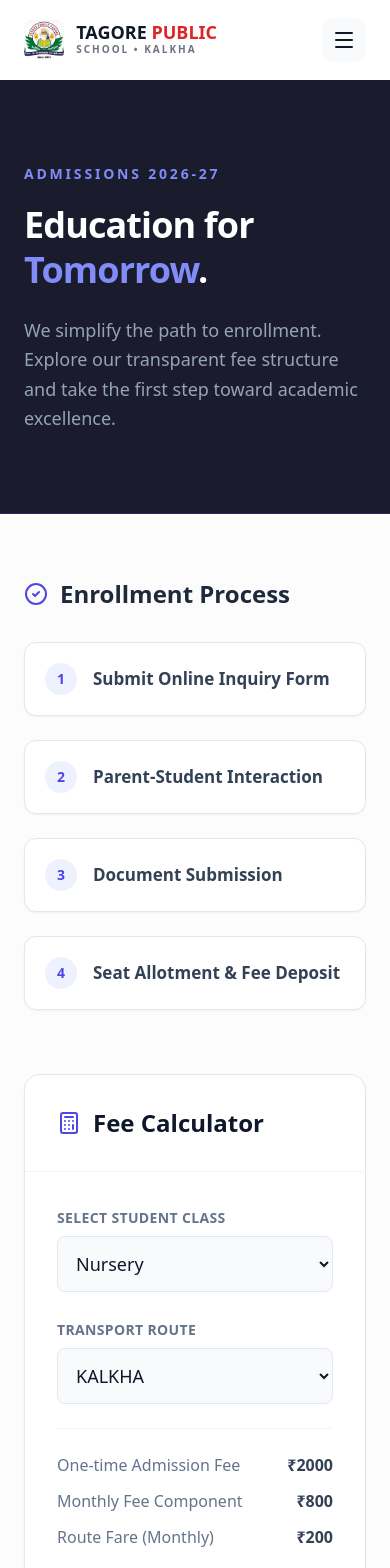
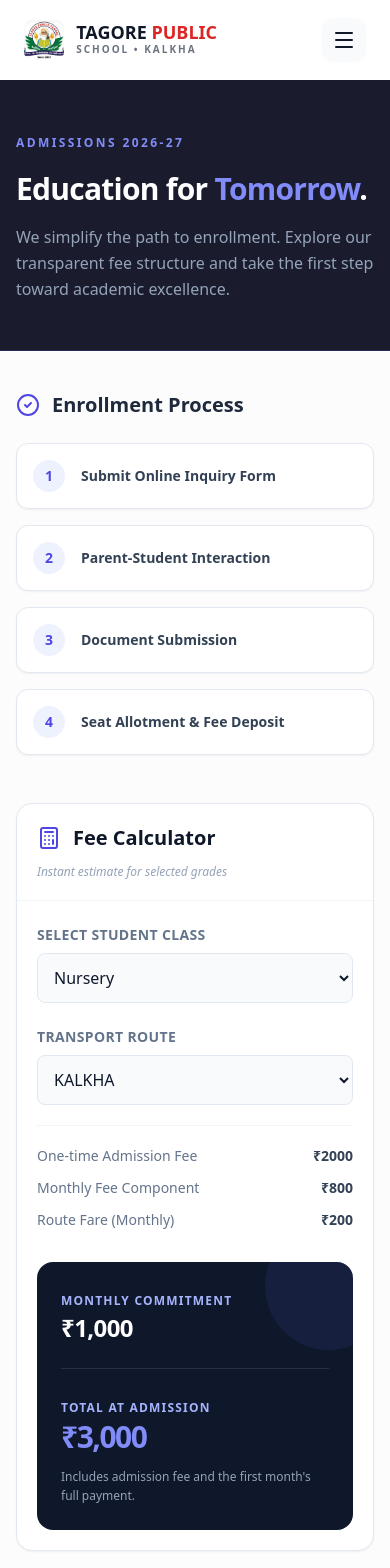
Before and after one commit to Percl0us/school-website, a React (Vite) app: page /admissions in a window 390 px wide. Shown: the top 1568 px of the page. Built offline with nearby package versions, Linux system fonts and the light colour scheme.

Commit message:
fixed responsiveness issues

```diff
--- a/src/components/Navbar/Navbar.jsx
+++ b/src/components/Navbar/Navbar.jsx
@@ -1,4 +1,4 @@
-import { useState, useEffect } from "react";
+import { useState, useEffect, useRef } from "react";
 import { Link, useNavigate, useLocation } from "react-router-dom";
 import { Menu, X, User, ChevronRight } from "lucide-react";
 import logo from "../../assets/images/logo.jpg";
@@ -7,6 +7,8 @@ import { useStudent } from "../../context/StudentContext";
 export default function Navbar() {
   const [isOpen, setIsOpen] = useState(false);
   const [scrolled, setScrolled] = useState(false);
+  const [navbarHeight, setNavbarHeight] = useState(80); // default h-20 = 80px
+  const navRef = useRef(null);
   const navigate = useNavigate();
   const location = useLocation();
   const { studentSession } = useStudent();
@@ -16,6 +18,16 @@ export default function Navbar() {
     const handleScroll = () => setScrolled(window.scrollY > 20);
     window.addEventListener("scroll", handleScroll);
     return () => window.removeEventListener("scroll", handleScroll);
+  }, []);
+
+  // Track navbar height for mobile overlay positioning
+  useEffect(() => {
+    if (!navRef.current) return;
+    const updateHeight = () => setNavbarHeight(navRef.current.offsetHeight);
+    updateHeight();
+    const resizeObserver = new ResizeObserver(updateHeight);
+    resizeObserver.observe(navRef.current);
+    return () => resizeObserver.disconnect();
   }, []);
 
   const navLinks = [
@@ -35,6 +47,7 @@ export default function Navbar() {
 
   return (
     <nav
+      ref={navRef}
       className={`w-full sticky top-0 z-[100] transition-all duration-300 ${
         scrolled
           ? "bg-white/80 backdrop-blur-lg shadow-lg h-16"
@@ -45,19 +58,25 @@ export default function Navbar() {
         {/* Logo Section */}
         <Link to="/" className="flex items-center gap-3 shrink-0 group">
           <div className="relative">
-            <img src={logo} alt="Logo" className="h-10 md:h-12 w-auto rounded-lg transition-transform group-hover:scale-105" />
+            <img
+              src={logo}
+              alt="Logo"
+              className="h-10 md:h-12 w-auto rounded-lg transition-transform group-hover:scale-105"
+            />
             <div className="absolute inset-0 rounded-lg shadow-inner pointer-events-none" />
           </div>
           <div className="flex flex-col">
             <span className="text-lg md:text-xl font-black text-gray-900 leading-none group-hover:text-blue-700 transition-colors">
               TAGORE <span className="text-red-600">PUBLIC</span>
             </span>
-            <span className="text-[10px] font-bold tracking-[0.2em] text-gray-500 uppercase">School • Kalkha</span>
+            <span className="text-[10px] font-bold tracking-[0.2em] text-gray-500 uppercase">
+              School • Kalkha
+            </span>
           </div>
         </Link>
 
-        {/* Desktop Navigation */}
-        <div className="hidden xl:flex items-center gap-1">
+        {/* Desktop Navigation - now shows from lg (1024px) */}
+        <div className="hidden lg:flex items-center gap-1">
           {navLinks.map((link) => {
             const isActive = location.pathname === link.path;
             return (
@@ -67,7 +86,9 @@ export default function Navbar() {
                 className={`px-4 py-2 text-sm font-bold transition-all duration-200 rounded-xl relative group ${
                   isActive
                     ? "text-blue-700 bg-blue-50"
-                    : link.highlight ? "text-blue-600 hover:text-blue-700" : "text-gray-600 hover:text-gray-900 hover:bg-gray-50"
+                    : link.highlight
+                    ? "text-blue-600 hover:text-blue-700"
+                    : "text-gray-600 hover:text-gray-900 hover:bg-gray-50"
                 }`}
               >
                 {link.name}
@@ -89,23 +110,24 @@ export default function Navbar() {
           </button>
         </div>
 
-        {/* Mobile Toggle */}
+        {/* Mobile Toggle - visible only below lg */}
         <button
           onClick={() => setIsOpen(!isOpen)}
-          className="xl:hidden p-2.5 rounded-xl bg-gray-50 text-gray-900 hover:bg-gray-100 transition-colors"
+          className="lg:hidden p-2.5 rounded-xl bg-gray-50 text-gray-900 hover:bg-gray-100 transition-colors"
         >
           {isOpen ? <X size={24} /> : <Menu size={24} />}
         </button>
       </div>
 
-      {/* Mobile Menu Overlay */}
+      {/* Mobile Menu Overlay - dynamic top position */}
       <div
-        className={`fixed inset-0 top-[64px] bg-white z-[90] xl:hidden transition-transform duration-500 ease-in-out ${
+        className={`fixed left-0 right-0 bg-white z-[90] lg:hidden transition-transform duration-500 ease-in-out ${
           isOpen ? "translate-x-0" : "translate-x-full"
         }`}
+        style={{ top: `${navbarHeight}px` }}
       >
-        <div className="p-6 flex flex-col h-full">
-          <div className="space-y-2 overflow-y-auto flex-1">
+        <div className="p-6 flex flex-col h-[calc(100vh-var(--navbar-height,80px))] overflow-y-auto">
+          <div className="space-y-2 flex-1">
             {navLinks.map((link) => (
               <Link
                 key={link.path}
@@ -113,8 +135,13 @@ export default function Navbar() {
                 onClick={() => setIsOpen(false)}
                 className="flex items-center justify-between p-4 rounded-2xl bg-gray-50 hover:bg-blue-50 hover:text-blue-700 transition-all group"
               >
-                <span className="font-bold text-lg text-gray-800 group-hover:text-blue-700">{link.name}</span>
-                <ChevronRight size={20} className="text-gray-400 group-hover:translate-x-1 transition-transform" />
+                <span className="font-bold text-lg text-gray-800 group-hover:text-blue-700">
+                  {link.name}
+                </span>
+                <ChevronRight
+                  size={20}
+                  className="text-gray-400 group-hover:translate-x-1 transition-transform"
+                />
               </Link>
             ))}
           </div>
--- a/src/pages/Admissions.jsx
+++ b/src/pages/Admissions.jsx
@@ -65,32 +65,33 @@ export default function Admissions() {
 
   return (
     <div className="bg-[#fcfcfd] min-h-screen font-sans text-slate-900 antialiased">
-      {/* Refined Hero */}
-      <section className="bg-[#1a1c2e] py-20 text-white border-b border-indigo-500/20">
-        <div className="max-w-6xl mx-auto px-6">
-          <span className="text-indigo-400 font-bold tracking-[0.2em] text-sm uppercase">
+      {/* Hero - fully responsive */}
+      <section className="bg-[#1a1c2e] py-12 md:py-20 text-white border-b border-indigo-500/20">
+        <div className="max-w-6xl mx-auto px-4 sm:px-6">
+          <span className="text-indigo-400 font-bold tracking-[0.2em] text-xs sm:text-sm uppercase">
             Admissions 2026-27
           </span>
-          <h1 className="text-4xl md:text-5xl font-bold mt-4 tracking-tight leading-tight">
+          <h1 className="text-3xl sm:text-4xl md:text-5xl font-bold mt-4 tracking-tight leading-tight">
             Education for <span className="text-indigo-400">Tomorrow</span>.
           </h1>
-          <p className="text-slate-400 mt-6 max-w-2xl text-lg leading-relaxed font-light">
+          <p className="text-slate-400 mt-4 sm:mt-6 max-w-2xl text-base sm:text-lg leading-relaxed font-light">
             We simplify the path to enrollment. Explore our transparent fee
             structure and take the first step toward academic excellence.
           </p>
         </div>
       </section>
 
-      <main className="max-w-6xl mx-auto px-6 py-16">
-        <div className="grid lg:grid-cols-12 gap-12">
-          <div className="lg:col-span-8 space-y-16">
+      <main className="max-w-6xl mx-auto px-4 sm:px-6 py-10 md:py-16">
+        {/* Main grid: explicit 1 column on mobile, then 12 columns from lg */}
+        <div className="grid grid-cols-1 lg:grid-cols-12 gap-8 md:gap-12">
+          <div className="lg:col-span-8 space-y-12 md:space-y-16">
             {/* 1. Admission Guidelines */}
             <section>
-              <h2 className="text-2xl font-bold flex items-center gap-3 mb-8 text-slate-800">
+              <h2 className="text-xl sm:text-2xl font-bold flex items-center gap-3 mb-6 md:mb-8 text-slate-800">
                 <CheckCircle2 size={24} className="text-indigo-600" />
                 Enrollment Process
               </h2>
-              <div className="grid sm:grid-cols-2 gap-6">
+              <div className="grid grid-cols-1 sm:grid-cols-2 gap-4 sm:gap-6">
                 {[
                   "Submit Online Inquiry Form",
                   "Parent-Student Interaction",
@@ -99,12 +100,12 @@ export default function Admissions() {
                 ].map((step, i) => (
                   <div
                     key={i}
-                    className="flex items-center gap-4 p-5 border border-slate-200 bg-white rounded-xl shadow-sm"
+                    className="flex items-center gap-4 p-4 sm:p-5 border border-slate-200 bg-white rounded-xl shadow-sm"
                   >
                     <span className="flex-shrink-0 w-8 h-8 rounded-full bg-indigo-50 text-indigo-600 flex items-center justify-center font-bold text-sm">
                       {i + 1}
                     </span>
-                    <p className="text-[17px] font-semibold text-slate-700">
+                    <p className="text-sm sm:text-[17px] font-semibold text-slate-700">
                       {step}
                     </p>
                   </div>
@@ -114,19 +115,19 @@ export default function Admissions() {
 
             {/* 2. Professional Fee Calculator */}
             <section className="bg-white border border-slate-200 rounded-2xl shadow-sm overflow-hidden">
-              <div className="p-8 border-b border-slate-100 flex items-center justify-between">
-                <h2 className="text-2xl font-bold flex items-center gap-3">
+              <div className="p-5 sm:p-8 border-b border-slate-100 flex flex-col sm:flex-row sm:items-center sm:justify-between gap-3">
+                <h2 className="text-xl sm:text-2xl font-bold flex items-center gap-3">
                   <Calculator size={24} className="text-indigo-600" />
                   Fee Calculator
                 </h2>
-                <div className="hidden sm:block text-slate-400 text-sm italic">
+                <div className="text-slate-400 text-xs sm:text-sm italic">
                   Instant estimate for selected grades
                 </div>
               </div>
 
-              <div className="p-8 grid md:grid-cols-2 gap-12">
+              <div className="p-5 sm:p-8 grid grid-cols-1 md:grid-cols-2 gap-8 md:gap-12">
                 {/* Inputs & Breakdown */}
-                <div className="space-y-6">
+                <div className="space-y-5">
                   <div className="space-y-1.5">
                     <label className="text-sm font-bold text-slate-500 uppercase tracking-wide">
                       Select Student Class
@@ -134,7 +135,7 @@ export default function Admissions() {
                     <select
                       value={selectedClass}
                       onChange={(e) => setSelectedClass(e.target.value)}
-                      className="w-full p-3.5 bg-slate-50 border border-slate-200 rounded-lg text-lg font-medium focus:ring-2 focus:ring-indigo-500/20 outline-none transition-all"
+                      className="w-full p-3 bg-slate-50 border border-slate-200 rounded-lg text-base sm:text-lg font-medium focus:ring-2 focus:ring-indigo-500/20 outline-none transition-all"
                     >
                       {FEE_DATA.map((f) => (
                         <option key={f.class}>{f.class}</option>
@@ -148,7 +149,7 @@ export default function Admissions() {
                     <select
                       value={selectedRoute}
                       onChange={(e) => setSelectedRoute(e.target.value)}
-                      className="w-full p-3.5 bg-slate-50 border border-slate-200 rounded-lg text-lg font-medium focus:ring-2 focus:ring-indigo-500/20 outline-none transition-all"
+                      className="w-full p-3 bg-slate-50 border border-slate-200 rounded-lg text-base sm:text-lg font-medium focus:ring-2 focus:ring-indigo-500/20 outline-none transition-all"
                     >
                       {TRANSPORT_DATA.map((t) => (
                         <option key={t.route}>{t.route}</option>
@@ -156,20 +157,20 @@ export default function Admissions() {
                     </select>
                   </div>
 
-                  <div className="pt-6 space-y-3 border-t border-slate-100">
-                    <div className="flex justify-between text-base text-slate-500">
+                  <div className="pt-5 space-y-3 border-t border-slate-100">
+                    <div className="flex justify-between text-sm sm:text-base text-slate-500">
                       <span>One-time Admission Fee</span>
                       <span className="font-semibold text-slate-700">
                         ₹{selectedFee.admissionFee}
                       </span>
                     </div>
-                    <div className="flex justify-between text-base text-slate-500">
+                    <div className="flex justify-between text-sm sm:text-base text-slate-500">
                       <span>Monthly Fee Component</span>
                       <span className="font-semibold text-slate-700">
                         ₹{selectedFee.monthlyFee}
                       </span>
                     </div>
-                    <div className="flex justify-between text-base text-slate-500">
+                    <div className="flex justify-between text-sm sm:text-base text-slate-500">
                       <span>Route Fare (Monthly)</span>
                       <span className="font-semibold text-slate-700">
                         ₹{selectedTransport.fee}
@@ -178,26 +179,26 @@ export default function Admissions() {
                   </div>
                 </div>
 
-                {/* Totals Summary */}
-                <div className="bg-slate-900 rounded-2xl p-8 flex flex-col justify-center text-white relative overflow-hidden">
+                {/* Totals Summary - responsive text sizes */}
+                <div className="bg-slate-900 rounded-2xl p-6 md:p-8 flex flex-col justify-center text-white relative overflow-hidden">
                   <div className="absolute top-0 right-0 w-32 h-32 bg-indigo-500/10 rounded-full translate-x-10 -translate-y-10" />
 
-                  <div className="mb-8 relative z-10">
+                  <div className="mb-6 md:mb-8 relative z-10">
                     <span className="text-indigo-300 text-xs font-bold uppercase tracking-widest">
                       Monthly Commitment
                     </span>
-                    <div className="text-4xl font-bold tracking-tight">
+                    <div className="text-2xl sm:text-3xl md:text-4xl font-bold tracking-tight">
                       ₹{totalMonthly.toLocaleString()}
                     </div>
                   </div>
-                  <div className="pt-8 border-t border-white/10 relative z-10">
+                  <div className="pt-6 md:pt-8 border-t border-white/10 relative z-10">
                     <span className="text-indigo-300 text-xs font-bold uppercase tracking-widest">
                       Total at Admission
                     </span>
-                    <div className="text-5xl font-black text-indigo-400 tracking-tighter">
+                    <div className="text-3xl sm:text-4xl md:text-5xl font-black text-indigo-400 tracking-tighter">
                       ₹{firstMonth.toLocaleString()}
                     </div>
-                    <p className="text-sm text-slate-400 mt-3 leading-relaxed">
+                    <p className="text-xs sm:text-sm text-slate-400 mt-3 leading-relaxed">
                       Includes admission fee and the first month's full payment.
                     </p>
                   </div>
@@ -207,19 +208,19 @@ export default function Admissions() {
 
             {/* 3. Inquiry Form Area */}
             <section id="inquiry">
-              <h2 className="text-2xl font-bold mb-8 text-slate-800">
+              <h2 className="text-xl sm:text-2xl font-bold mb-5 md:mb-8 text-slate-800">
                 Inquiry & Registration
               </h2>
-              <div className="bg-white rounded-2xl p-10 border border-slate-200 shadow-sm">
+              <div className="bg-white rounded-2xl p-6 sm:p-8 md:p-10 border border-slate-200 shadow-sm">
                 <AdmissionForm />
               </div>
             </section>
           </div>
 
-          {/* Sidebar */}
-          <aside className="lg:col-span-4 space-y-8">
-            {/* Prospectus Card */}
-            {/* <div className="bg-indigo-600 rounded-2xl p-8 text-white shadow-xl shadow-indigo-100 group">
+          {/* Sidebar - responsive spacing */}
+          <aside className="lg:col-span-4 space-y-6 md:space-y-8">
+            {/* Prospectus Card (commented out - kept as is) */}
+            {/* <div className="bg-indigo-600 rounded-2xl p-6 sm:p-8 text-white shadow-xl shadow-indigo-100 group">
               <FileText className="text-indigo-200 mb-6" size={32} />
               <h3 className="text-xl font-bold mb-3">2026 Prospectus</h3>
               <p className="text-indigo-100/80 text-base leading-relaxed mb-8">
@@ -238,27 +239,24 @@ export default function Admissions() {
               </div>
             </div> */}
             {/* Assistance Card */}
-            <div className="border border-slate-200 rounded-2xl p-8 bg-white">
-              <h3 className="font-bold text-lg mb-6">Need Assistance?</h3>
+            <div className="border border-slate-200 rounded-2xl p-6 sm:p-8 bg-white">
+              <h3 className="font-bold text-lg mb-5 sm:mb-6">Need Assistance?</h3>
               <div className="space-y-4">
-                <div className="flex items-center gap-4 text-slate-700">
-                  <div className="w-10 h-10 rounded-lg bg-slate-50 flex items-center justify-center text-indigo-600">
+                <div className="flex items-center gap-4 text-slate-700 flex-wrap">
+                  <div className="w-10 h-10 rounded-lg bg-slate-50 flex items-center justify-center text-indigo-600 shrink-0">
                     <Phone size={18} />
                   </div>
-                  <span className="text-lg font-semibold">+91 88160-00512</span>
+                  <span className="text-base sm:text-lg font-semibold break-all">+91 88160-00512</span>
                 </div>
-                <div className="flex items-center gap-4 text-slate-700">
-                  <div className="w-10 h-10 rounded-lg bg-slate-50 flex items-center justify-center text-indigo-600">
+                <div className="flex items-center gap-4 text-slate-700 flex-wrap">
+                  <div className="w-10 h-10 rounded-lg bg-slate-50 flex items-center justify-center text-indigo-600 shrink-0">
                     <Mail size={18} />
                   </div>
-                  <span className="text-base font-medium">
-                    tagorekalkha@gmail.com
-                  </span>
+                  <span className="text-sm sm:text-base font-medium break-all">tagorekalkha@gmail.com</span>
                 </div>
               </div>
-              <p className="text-sm text-slate-400 mt-8 border-t pt-6">
-                Our support desk is active Monday — Saturday, 08:00 AM to 02:00
-                PM.
+              <p className="text-xs sm:text-sm text-slate-400 mt-6 sm:mt-8 border-t pt-5 sm:pt-6">
+                Our support desk is active Monday — Saturday, 08:00 AM to 02:00 PM.
               </p>
             </div>
           </aside>
```
Also changed, not shown: src/pages/Contact.jsx (+38 -36 lines), src/pages/EventsNotices.jsx (+34 -36 lines).
